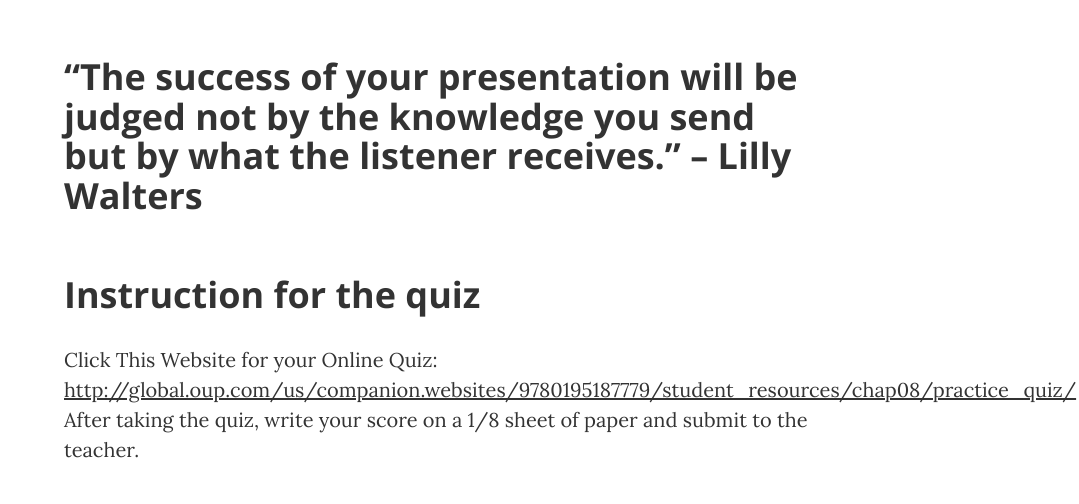
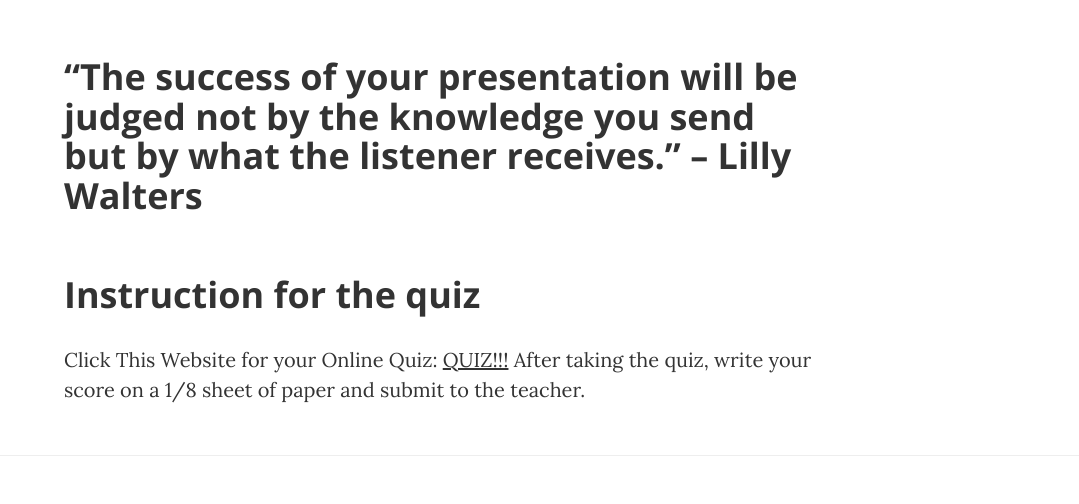
Before and after one commit to kenliwas/Informative.github.io, a website: page index.html in a window 1280 px wide. Shown: the part 6100-6604 px from the top of the page, without its empty margins (201-1280 px from the left). Drawn offline with nearby package versions, Linux system fonts and the light colour scheme.

Commit message:
Update index.html

```diff
--- a/index.html
+++ b/index.html
@@ -188,7 +188,7 @@
                     <h4 class="section-heading">“The success of your presentation will be judged not by the knowledge you send but by what the listener receives.”  – Lilly Walters</h4>
 
                     <h5 class="section-heading">Instruction for the quiz</h5>
-                    <p>Click This Website for your Online Quiz: <a href="url" target="blank">http://global.oup.com/us/companion.websites/9780195187779/student_resources/chap08/practice_quiz/</a> After taking the quiz, write your score on a 1/8 sheet of paper and submit to the teacher.</p>
+                    <p>Click This Website for your Online Quiz: <a href="http://global.oup.com/us/companion.websites/9780195187779/student_resources/chap08/practice_quiz/" target="blank"> QUIZ!!!</a> After taking the quiz, write your score on a 1/8 sheet of paper and submit to the teacher.</p>
 
                 </div>
             </div>
```
